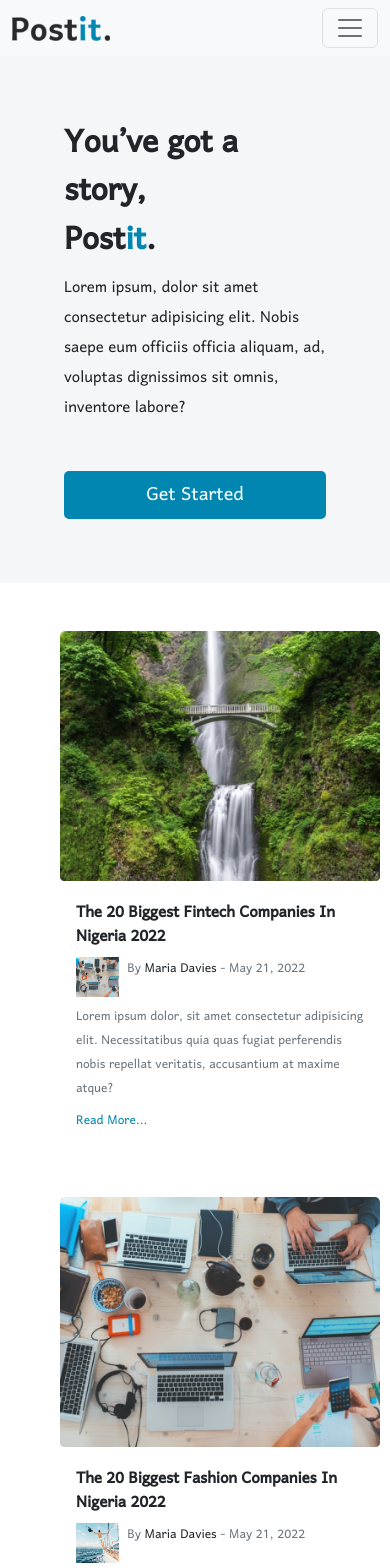
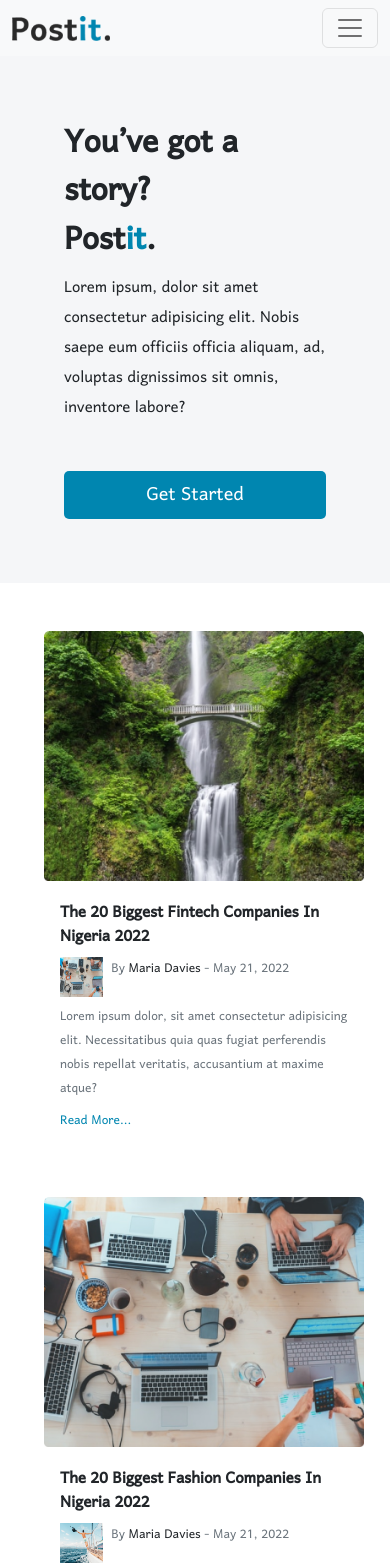
Before and after one commit to lanreonasanya02/postit-blog, a React (Create React App) app: page /stories in a window 390 px wide. Shown: the top 1568 px of the page. Built offline with nearby package versions, Linux system fonts and the light colour scheme.

Commit message:
media-queries2

```diff
--- a/src/index.css
+++ b/src/index.css
@@ -271,7 +271,7 @@ a {
 
   .card {
     justify-content: center;
-    margin: 3rem 0 0 3rem;
+    margin: 3rem 0 0 2rem;
     width: 20rem;
     border: 2px solid red;
   }
--- a/src/pages/StoriesHero.js
+++ b/src/pages/StoriesHero.js
@@ -9,7 +9,7 @@ const StoriesHero = () => {
         <div className="row align-items-center ">
           <div className="col-lg-6 head">
             <h1 className="display-2 fw-bolder">
-              You’ve got a story,
+              You’ve got a story?
               <br />
               Post<span>it</span>.
             </h1>
```
